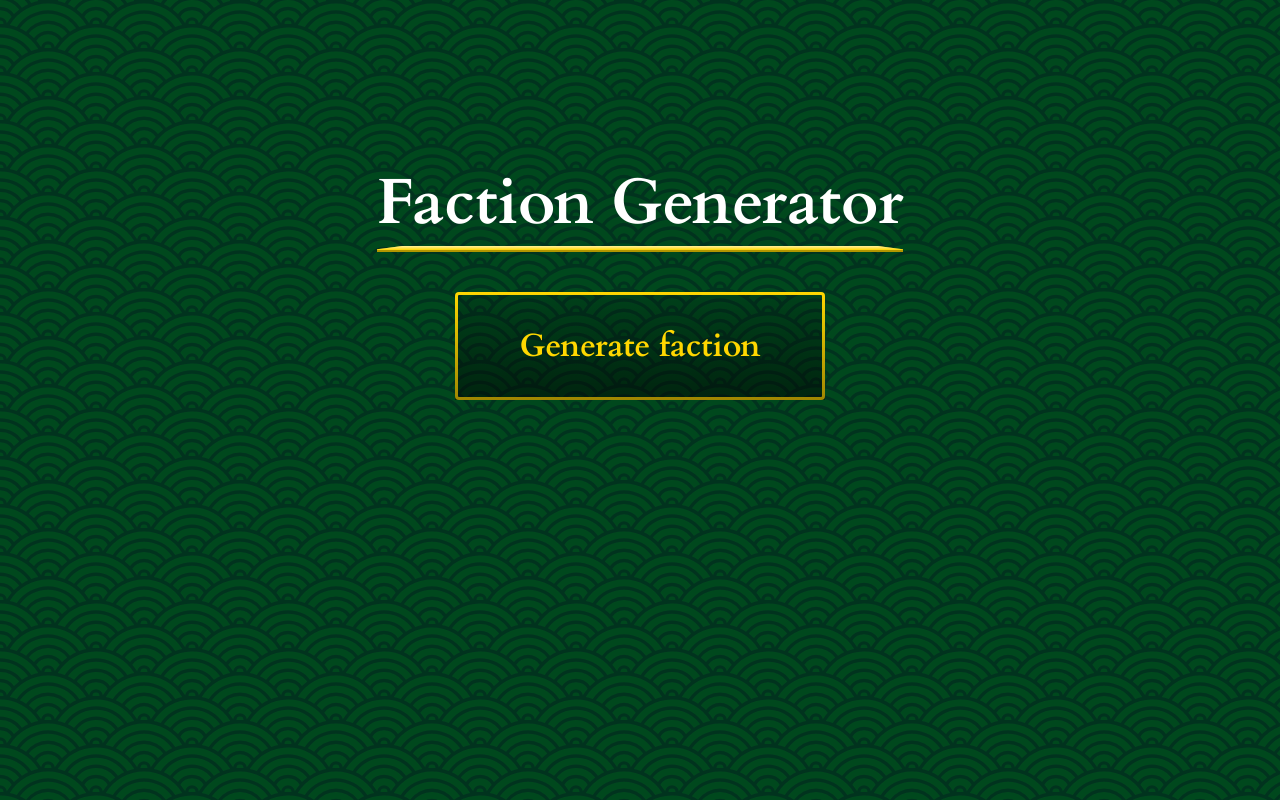
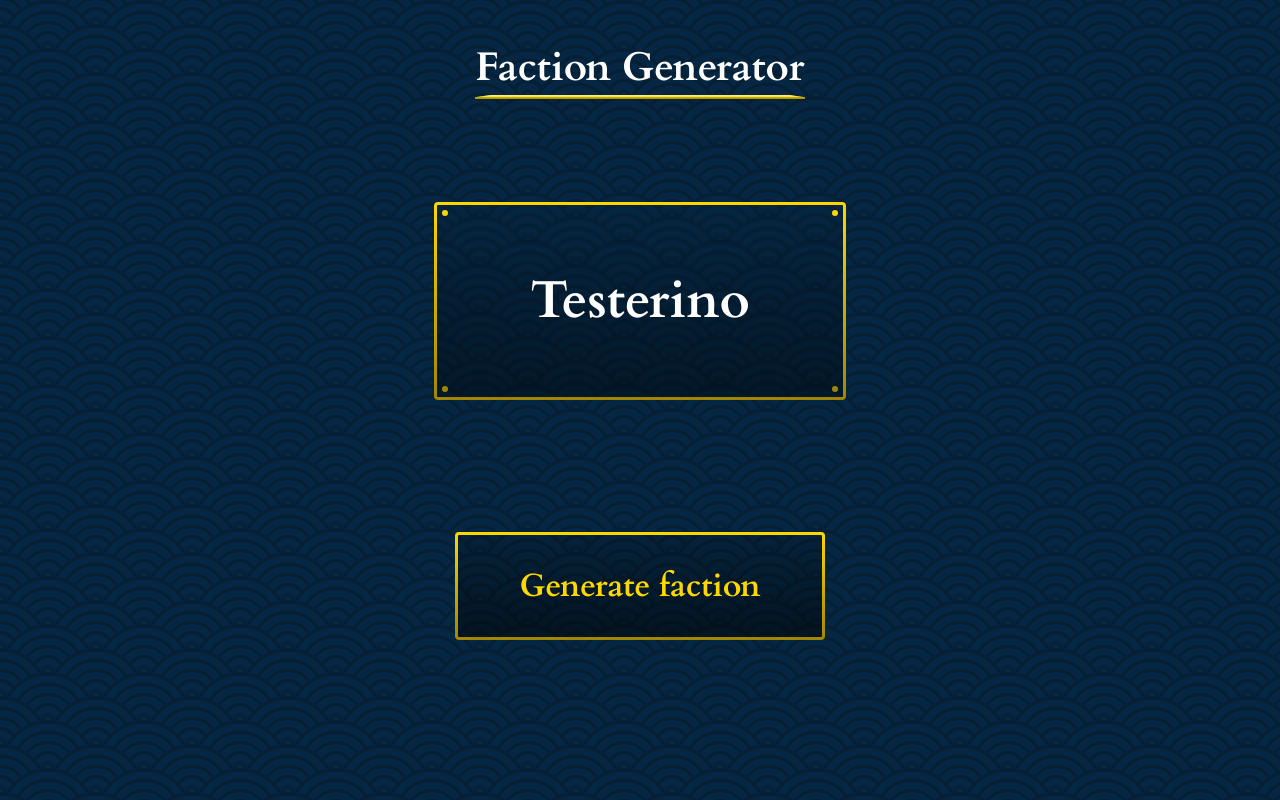
Before and after one commit to KoenHoogendoorn/faction-generator, a React (Create React App) app: page / in a window 1280 px wide. Both pictures are taken after a click on the button "Generate faction". Built offline with nearby package versions, Linux system fonts and the light colour scheme.

Commit message:
added factionpanel and button states

```diff
--- a/src/App.js
+++ b/src/App.js
@@ -5,6 +5,34 @@ import Button from "./components/Button/Button";
 
 function App() {
   const [backgroundSwitch, setBackgroundSwitch] = useState(false);
+  const [factionGenerated, setFactionGenerated] = useState(false);
+
+  // const type = ["Lizardpeople", "Ninjas", "pirates", "monks", "zealots"];
+  // const location = [
+  //   "Space",
+  //   "underground",
+  //   "small town",
+  //   "under the sea",
+  //   "in trees"
+  // ];
+  // const leader = [
+  //   "a god",
+  //   "a captain",
+  //   "a doctrine",
+  //   "the elements",
+  //   "a king",
+  //   "a queen",
+  //   "a prince",
+  //   "a princess",
+  //   "a warlord",
+  //   "a spiritual lader"
+  // ];
+
+  // const [factionData, setFactionData] = useState({
+  //   type: "",
+  //   location: "",
+  //   leader: ""
+  // });
 
   let appClasses = `${classes.Standardbg} `;
 
@@ -16,14 +44,50 @@ function App() {
     appClasses = `${classes.Greenbg} `;
   }
 
+  let h1Classes;
+  let buttonContainerClasses = `${classes.Container} `;
+
+  if (!factionGenerated) {
+    h1Classes = `${classes.TitleMiddle} `;
+  }
+
+  if (factionGenerated) {
+    h1Classes = `${classes.TitleTop} `;
+    buttonContainerClasses += `${classes.ButtonContainerBottom} `;
+  }
+
+  const button = (
+    <div className={buttonContainerClasses}>
+      <Button
+        clicked={() => setBackgroundSwitch(setFactionGenerated(true))}
+      ></Button>
+    </div>
+  );
+
+  const faction = (
+    <div class={`${classes.Container} ${classes.FactionContainer}`}>
+      <div className={classes.Faction}>
+        <div className={`${classes.Dot} ${classes.Top} ${classes.Left}`}></div>
+        <div className={`${classes.Dot} ${classes.Top} ${classes.Right}`}></div>
+        <div
+          className={`${classes.Dot} ${classes.Bottom} ${classes.Right}`}
+        ></div>
+        <div
+          className={`${classes.Dot} ${classes.Bottom} ${classes.Left}`}
+        ></div>
+        <i></i>
+        Testerino
+      </div>
+    </div>
+  );
+
   return (
     <div className={`${classes.App} ${appClasses} `}>
-      <h1>
+      <h1 className={h1Classes}>
         <span>Faction Generator</span>
       </h1>
-      <div class={classes.ButtonContainer}>
-        <Button clicked={() => setBackgroundSwitch(!backgroundSwitch)}></Button>
-      </div>
+      {factionGenerated ? faction : null}
+      {button}
     </div>
   );
 }
--- a/src/App.module.scss
+++ b/src/App.module.scss
@@ -6,6 +6,7 @@
   // flex-flow: column wrap;
   box-sizing: border-box;
   position: relative;
+  color: white;
 }
 
 .Standardbg {
@@ -26,12 +27,8 @@ h1 {
   margin: 0;
   left: 0;
   right: 0;
-  top: 20vh;
 
   span {
-    // margin: 20vh 0 0 0;
-    color: white;
-    font-size: 64px;
     border-width: 0;
     border-bottom-width: 6px;
     border-style: solid;
@@ -40,9 +37,107 @@ h1 {
   }
 }
 
-.ButtonContainer {
+.TitleMiddle {
+  top: 20vh;
+  font-size: 64px;
+  span {
+    border-bottom-width: 6px;
+  }
+}
+
+.TitleTop {
+  top: 5vh;
+  font-size: 40px;
+  span {
+    border-bottom-width: 4px;
+  }
+}
+
+.Container {
   position: absolute;
   margin: 0;
   width: inherit;
   bottom: 50vh;
 }
+
+.ButtonContainerBottom {
+  bottom: 20vh;
+}
+
+.Faction {
+  position: relative;
+  display: table;
+  margin: 0 auto;
+  font-weight: bold;
+  font-size: 52px;
+  text-align: center;
+  padding: 64px 96px;
+  overflow: hidden;
+  z-index: 0;
+  background: linear-gradient(
+    180deg,
+    rgba(0, 0, 0, 0) 0%,
+    rgba(0, 0, 0, 0.38) 100%
+  );
+  backdrop-filter: blur(1px);
+}
+
+.Faction i {
+  content: "";
+  position: absolute;
+  z-index: -1;
+  left: 0;
+  top: 0;
+  right: 0;
+  bottom: 0;
+
+  display: block;
+  margin: 0 auto;
+
+  border-radius: 4px;
+  padding: 3px;
+
+  -webkit-mask: linear-gradient(#fff 0 0) content-box,
+    /* this will cover only the content (no padding) */
+      linear-gradient(#fff 0 0) padding-box; /* this will cover the content and the padding */
+  -webkit-mask-composite: destination-out; /* needed for old browsers until the below is more supported */
+  mask-composite: exclude; /* this will exclude the first layer from the second so only the padding area will be kept visible */
+
+  &::before {
+    content: "";
+    transition: 0.3s;
+    position: absolute;
+    left: 0;
+    top: 0;
+    right: 0;
+    bottom: 0;
+    background: linear-gradient(180deg, #fed701 0%, #9f8601 100%);
+  }
+}
+
+.Dot {
+  position: absolute;
+  width: 6px;
+  height: 6px;
+
+  border-radius: 50%;
+  display: block;
+}
+
+.Top {
+  top: 8px;
+  background-color: #fed701;
+}
+
+.Right {
+  right: 8px;
+}
+
+.Bottom {
+  bottom: 8px;
+  background-color: #9f8601;
+}
+
+.Left {
+  left: 8px;
+}
--- a/src/components/Button/Button.js
+++ b/src/components/Button/Button.js
@@ -7,5 +7,4 @@ const Button = (props) => (
     Generate faction
   </button>
 );
-
 export default Button;
```
